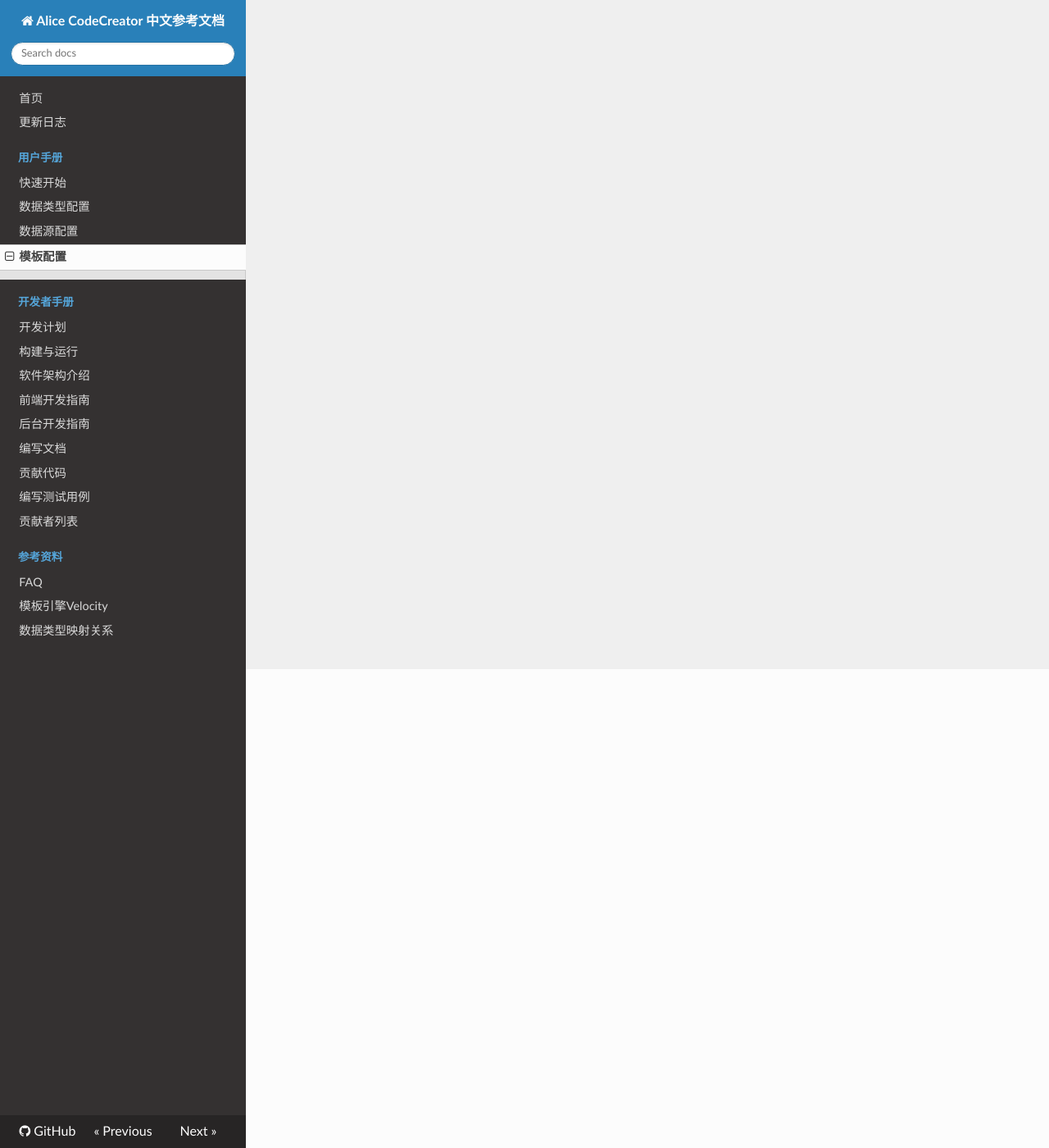
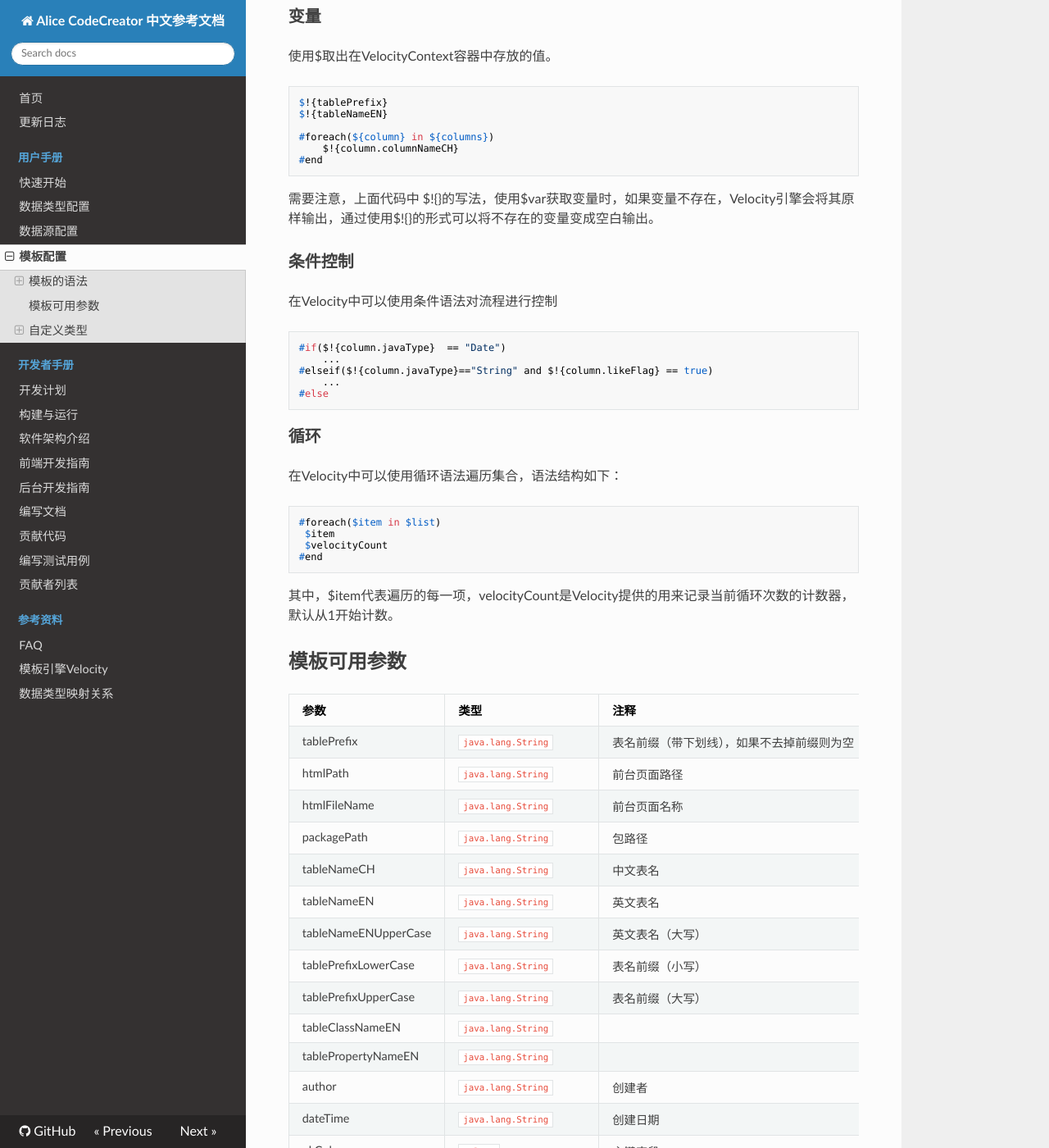
Before and after one commit to lxp135/alice-code-creator-docs, an MkDocs documentation site: the page built from docs/Users/Template.md, in a window 1280 px wide and 1400 px high, scrolled down 584 px. Shown: the whole window at 82% size. Built offline with MkDocs 1.6.1, drawn with Linux system fonts in a browser that asks for light colours; nearby versions of some CDN libraries; old or Windows-style settings are respelled for this version of MkDocs; some of the changed text lies outside the part shown.

Commit message:
贡献值列表和模板配置方法。

````diff
--- a/docs/Users/Template.md
+++ b/docs/Users/Template.md
@@ -3,4 +3,81 @@
 
 [TOC]
 
-##
+## 模板的语法
+
+当前模板使用的是Velocity的语法结构，我将简单介绍一些常见写法，完全文档可以参考[Velocity官方文档](https://velocity.apache.org/engine/devel/user-guide.html)。
+
+### 变量
+
+使用$取出在VelocityContext容器中存放的值。
+```
+$!{tablePrefix}
+$!{tableNameEN}
+
+#foreach(${column} in ${columns})
+    $!{column.columnNameCH}
+#end
+```
+需要注意，上面代码中 $!{}的写法，使用$var获取变量时，如果变量不存在，Velocity引擎会将其原样输出，通过使用$!{}的形式可以将不存在的变量变成空白输出。
+### 条件控制
+
+在Velocity中可以使用条件语法对流程进行控制
+```
+#if($!{column.javaType}  == "Date")
+    ...
+#elseif($!{column.javaType}=="String" and $!{column.likeFlag} == true)
+    ...
+#else
+```
+### 循环
+
+在Velocity中可以使用循环语法遍历集合，语法结构如下：
+
+```
+#foreach($item in $list)
+ $item
+ $velocityCount
+#end
+```
+其中，$item代表遍历的每一项，velocityCount是Velocity提供的用来记录当前循环次数的计数器，默认从1开始计数。
+
+## 模板可用参数
+
+| 参数 | 类型 | 注释 |
+| ------ | ------ | ------ |
+| tablePrefix | `java.lang.String` | 表名前缀（带下划线），如果不去掉前缀则为空 |
+| htmlPath | `java.lang.String` | 前台页面路径 |
+| htmlFileName | `java.lang.String` | 前台页面名称 |
+| packagePath | `java.lang.String` | 包路径 |
+| tableNameCH | `java.lang.String` | 中文表名 |
+| tableNameEN | `java.lang.String` | 英文表名 |
+| tableNameENUpperCase | `java.lang.String` | 英文表名（大写） |
+| tablePrefixLowerCase | `java.lang.String` | 表名前缀（小写） |
+| tablePrefixUpperCase | `java.lang.String` | 表名前缀（大写） |
+| tableClassNameEN | `java.lang.String` |  |
+| tablePropertyNameEN | `java.lang.String` |  |
+| author | `java.lang.String` | 创建者 |
+| dateTime | `java.lang.String` | 创建日期 |
+| pkColumn | `Column` | 主键字段 |
+| extFlagColumns | `java.util.List<Column>` | 扩展标识字段 |
+| effectiveFlagColumn | `Column` | 逻辑删除标识字段 |
+| columns | `java.util.List<Column>` | 普通字段 |
+
+## 自定义类型
+
+你会注意到，在模板可用参数中，除了Java基本类型外，存在一个`Column`类型，这是一个自定义类体类，它的详细字段如下：
+
+### Column类型解析
+
+| 名称 | 类型 | 注释 |
+| ------ | ------ | ------ |
+| columnNameCH | `java.lang.String` | 字段中文名称 |
+| columnNameEN | `java.lang.String` | 字段英文名称 |
+| columnPropertyName | `java.lang.String` | 字段属性名称 |
+| columnMethodName | `java.lang.String` | 字段方法名称 |
+| jdbcType | `java.lang.String` | Jdbc数据类型 |
+| javaType | `java.lang.String` | Java数据类型 |
+| autoFill | `java.lang.String` | 自动填充 |
+| likeFlag | `java.lang.String` | 模糊标识 |
+| isNullable | `java.lang.Boolean` | 是否可以为空 |
+| maxLength | `java.lang.String` | 字段长度 |
--- a/mkdocs.yml
+++ b/mkdocs.yml
@@ -3,7 +3,7 @@
 use_directory_urls: true
 site_url: https://creator.liuxp.me
 site_author: 刘小平
-repo_url: https://github.com/lxp135/alice-code-creator
+repo_url: https://github.com/lxp135/alice-code-creator-docs
 copyright: Alice CodeCreator 中文参考文档由<a href="https://liuxp.me">刘小平</a>提供，项目托管在<a href="https://github.com/lxp135/alice-code-creator-docs">GitHub</a>。<script type="text/javascript" src="https://js.users.51.la/18564708.js"></script>
 
 pages:
````
Also changed, not shown: docs/Developers/Contributors of Documents.md (+2 -0 lines).
